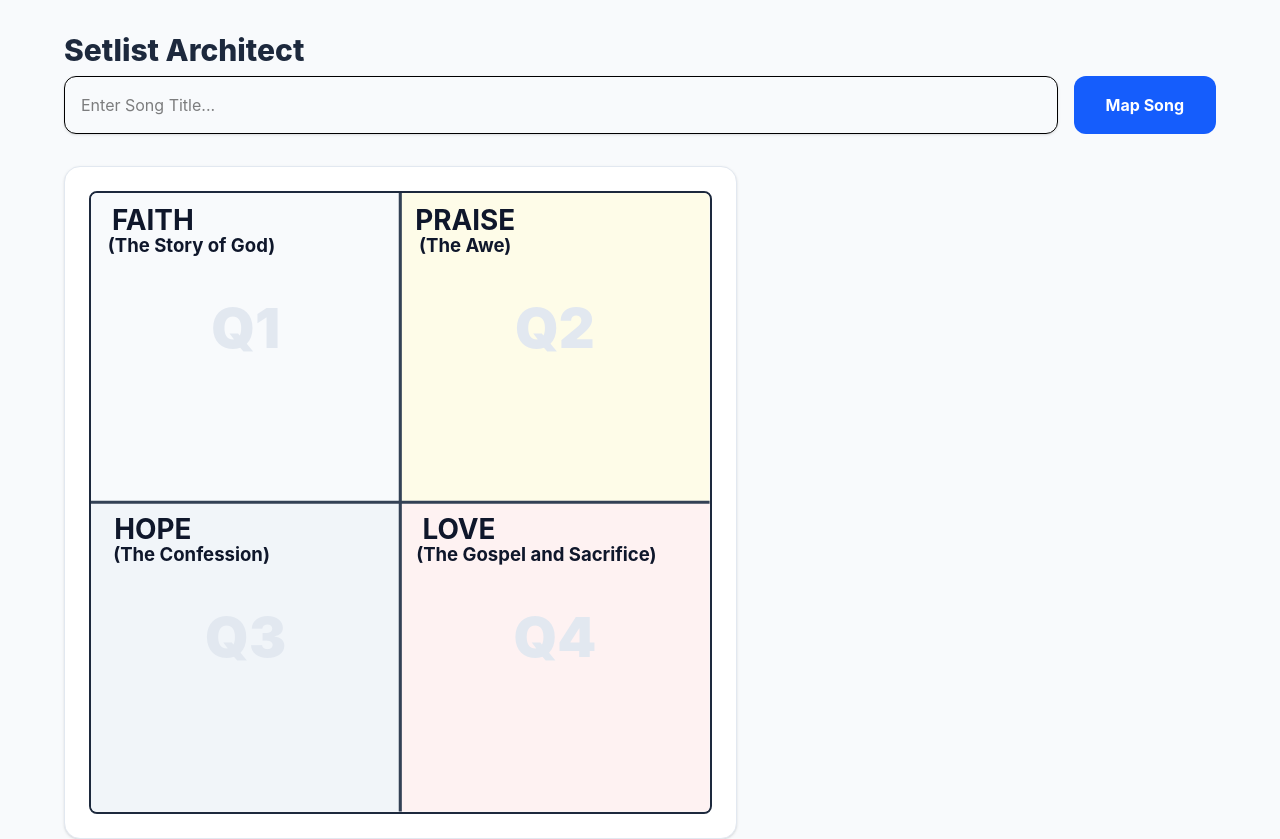
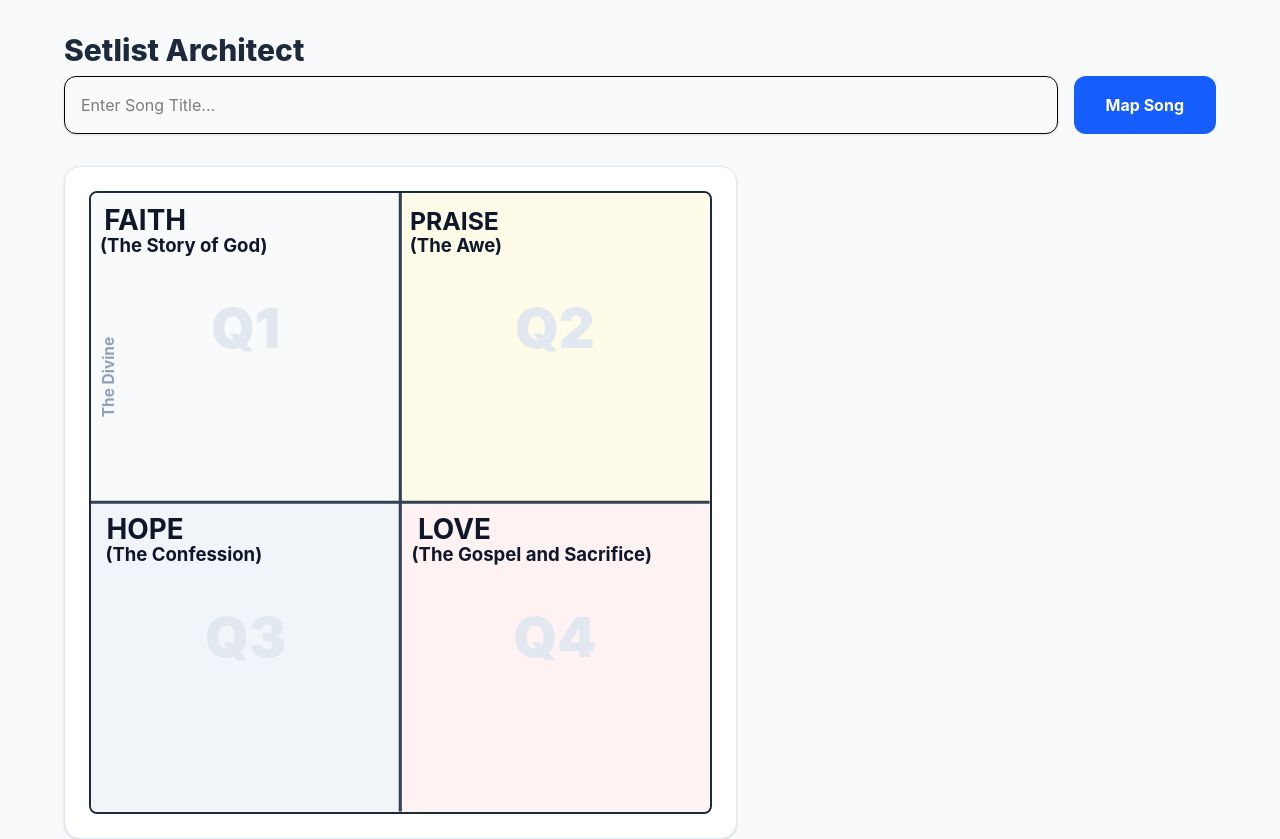
Before and after one commit to mtickle/worship-planning, a React (Vite) app: page / in a window 1280 px wide. Shown: the top 839 px of the page. Built offline with nearby package versions, Linux system fonts and the light colour scheme; no server answers; the database is empty.

Commit message:
Refactor axis labels in LiturgyMapper component for improved layout and readability

```diff
--- a/src/App.jsx
+++ b/src/App.jsx
@@ -87,18 +87,21 @@ export default function LiturgyMapper() {
                 <line x1="0" y1="200" x2="400" y2="200" stroke="#334155" strokeWidth="2" />
 
                 {/* Axis Labels */}
-                <text x="40" y="24" textAnchor="middle" className="fill-slate-900 font-bold text-[18px]">FAITH</text>
-                <text x="65" y="38" textAnchor="middle" className="fill-slate-900 font-bold text-[12px]">(The Story of God)</text>
-                <text x="242" y="24" textAnchor="middle" className="fill-slate-900 font-bold text-[18px]">PRAISE</text>
-                <text x="242" y="38" textAnchor="middle" className="fill-slate-900 font-bold text-[12px]">(The Awe)</text>
-                <text x="40" y="224" textAnchor="middle" className="fill-slate-900 font-bold text-[18px]">HOPE</text>
-                <text x="65" y="238" textAnchor="middle" className="fill-slate-900 font-bold text-[12px]">(The Confession)</text>
-                <text x="238" y="224" textAnchor="middle" className="fill-slate-900 font-bold text-[18px]">LOVE</text>
-                <text x="288" y="238" textAnchor="middle" className="fill-slate-900 font-bold text-[12px]">(The Gospel and Sacrifice)</text>
+                <text x="35" y="24" textAnchor="middle" className="fill-slate-900 font-bold text-[18px]">FAITH</text>
+                <text x="60" y="38" textAnchor="middle" className="fill-slate-900 font-bold text-[12px]">(The Story of God)</text>
 
-                {/* <text x="200" y="390" textAnchor="middle" className="fill-slate-400 font-bold text-[10px]">THE HUMAN (-10)</text>
-                <text x="20" y="200" textAnchor="middle" transform="rotate(-90 20,200)" className="fill-slate-400 font-bold text-[10px]">INTERNAL (-10)</text>
-                <text x="380" y="200" textAnchor="middle" transform="rotate(90 380,200)" className="fill-slate-400 font-bold text-[10px]">EXTERNAL (+10)</text> */}
+                <text x="235" y="24" textAnchor="middle" className="fill-slate-900 font-bold text-[ 18px]">PRAISE</text>
+                <text x="236" y="38" textAnchor="middle" className="fill-slate-900 font-bold text-[12px]">(The Awe)</text>
+
+                <text x="35" y="224" textAnchor="middle" className="fill-slate-900 font-bold text-[18px]">HOPE</text>
+                <text x="60" y="238" textAnchor="middle" className="fill-slate-900 font-bold text-[12px]">(The Confession)</text>
+
+                <text x="235" y="224" textAnchor="middle" className="fill-slate-900 font-bold text-[18px]">LOVE</text>
+                <text x="285" y="238" textAnchor="middle" className="fill-slate-900 font-bold text-[12px]">(The Gospel and Sacrifice)</text>
+
+                {/* <text x="200" y="390" textAnchor="middle" className="fill-slate-400 font-bold text-[10px]">THE HUMAN (-10)</text> */}
+                <text x="75" y="195" textAnchor="top" transform="rotate(-90 20,200)" className="fill-slate-400 font-bold text-[10px]">The Divine </text>
+                {/*<text x="380" y="200" textAnchor="middle" transform="rotate(90 380,200)" className="fill-slate-400 font-bold text-[10px]">EXTERNAL (+10)</text> */}
 
                 {/* Plot Point with Pulse */}
                 {plotData && (
```
